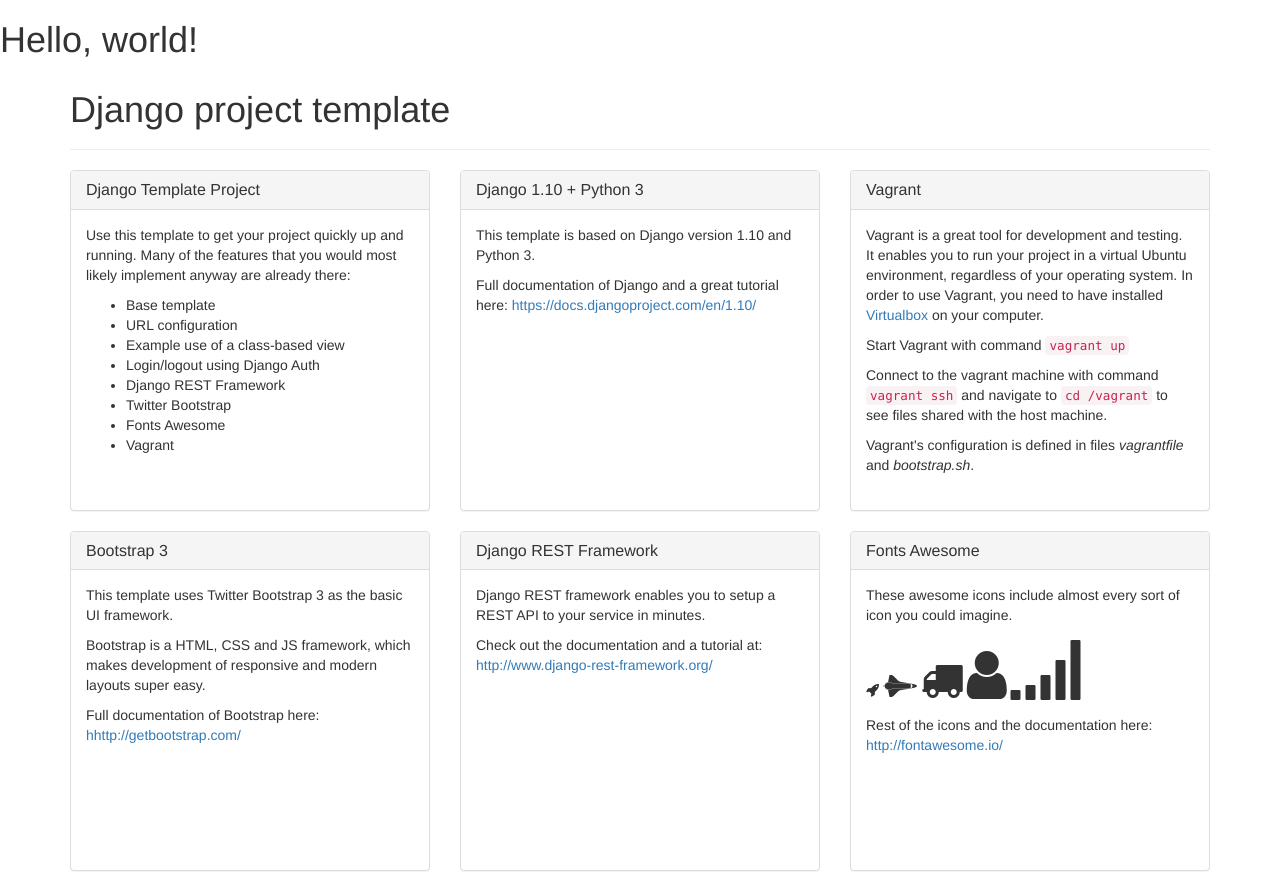
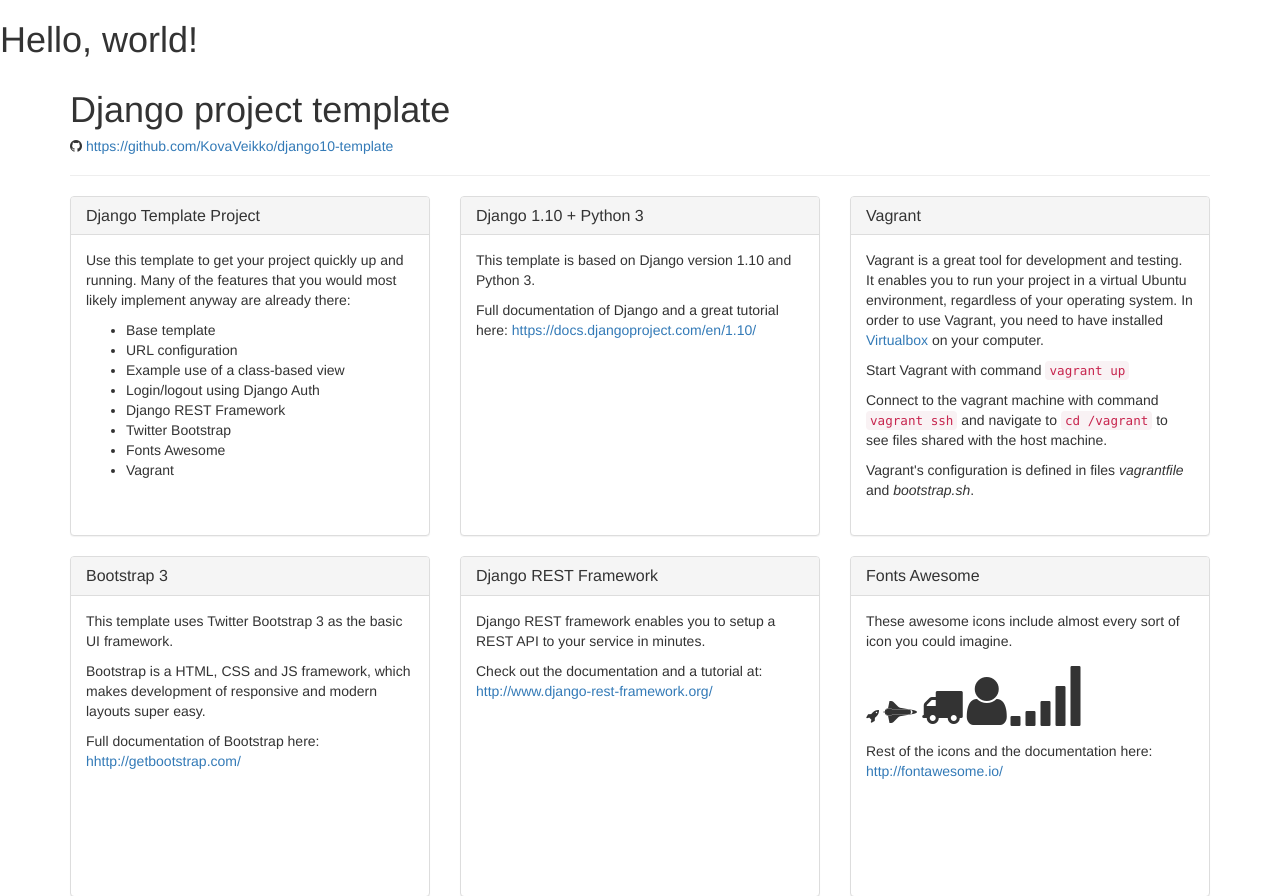
Before and after one commit to olliwer/socrates, a Django app: template app/templates/index.html in a window 1280 px wide. Shown: the top 896 px of the page. Before the commit the page ends 871 px from the top, so only its background shows below. Run offline with Django 3.2, Linux system fonts and the light colour scheme; the template is opened without the code that fills it, so the values that code supplies are empty; some libraries are stand-ins or nearby versions.

Commit message:
github link added

```diff
--- a/app/templates/index.html
+++ b/app/templates/index.html
@@ -5,6 +5,7 @@
 <section id="index">
   <div class="container">
     <h1>Django project template</h1>
+    <h5><i class="fa fa-github"></i> <a href="https://github.com/KovaVeikko/django10-template">https://github.com/KovaVeikko/django10-template</a></h5>
     <hr>
     <div class="row">
       <div class="col col-md-4">
```
